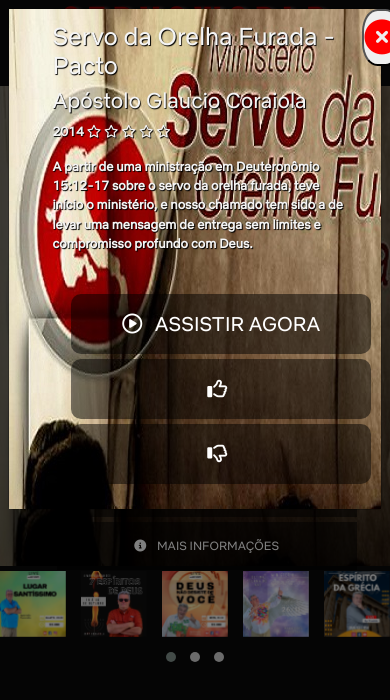
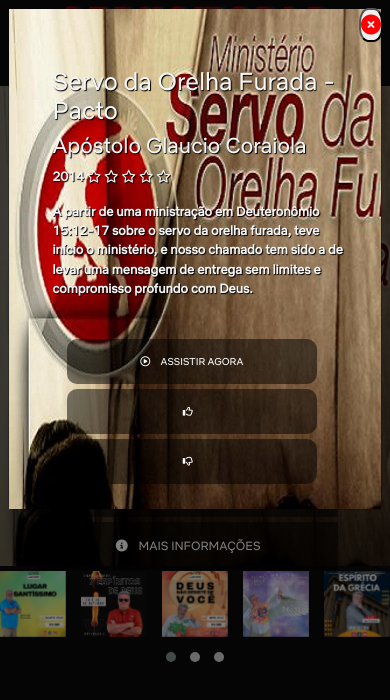
Before and after one commit to ewaldbit/servoworld, a plain HTML site: page index.html in a window 390 px wide. Both pictures are taken after a click on the button "MAIS INFORMAÇÕES". Drawn offline with nearby package versions, Linux system fonts and the light colour scheme.

Commit message:
fix modal responsive

```diff
--- a/index.html
+++ b/index.html
@@ -136,6 +136,7 @@
                             <p class="descricao">A partir de uma ministração em Deuteronômio 15:12-17 sobre o servo da orelha furada, teve início o ministério, e nosso chamado tem sido a de levar uma mensagem de entrega sem limites e compromisso profundo com Deus.</p>
                         </div>
 
+                        <div class="botoes">
                             <button role="button" class="botao" onclick="window.location.href='filme1.html' ">
                                 <i class="far fa-play-circle"></i>
                                     ASSISTIR AGORA
@@ -147,6 +148,7 @@
                                 <i class="far fa-thumbs-down"></i>
                             </button>
                         </div>
+                    </div>
                 </div><!--modal-body -->
             </div><!--modal-content -->
         </div><!-- modal-dialog -->
--- a/js/video.js
+++ /dev/null
@@ -1,4 +0,0 @@
-$(document).ready(function(){
-    // Target your .container, .wrapper, .post, etc.
-    $(".filme1").fitVids();
-  });
--- a/style/responsive.css
+++ b/style/responsive.css
@@ -1,3 +1,13 @@
+@media  screen and (max-width:1000px) {
+    .play .botoes{
+        display: flex;
+        flex-direction: column;
+    }
+
+    .play .botao{
+        margin-top: 5px;
+    }
+}
 @media screen and (max-width:768px) {
 
     header .container{
@@ -14,10 +24,36 @@
     .botao{
         margin-top: 5px;
         width: 300px;
-        margin-left: 8%;
+        margin-left: 2%;
     }
 
+    .modal-dialog{
+        width: 96%;
+    }
 
+    .modal-content{
+        position: relative;
+        display: flex;
+        flex-direction: column;
+        width: 100%;
+    }
+
+    .play .botoes{
+        margin: 0 auto;
+        align-items: center;
+    }
+
+    .play .botao{
+        width: 250px;
+        align-items: center;
+        font-size: 10px;
+    }
+
+    .close{
+        top: -1px;
+        left: 94%;
+        font-size: 20px;
+    }
 }
 
 @media screen and (min-width:1000px){
```
Lines whose indentation alone changed are shown as unchanged.
